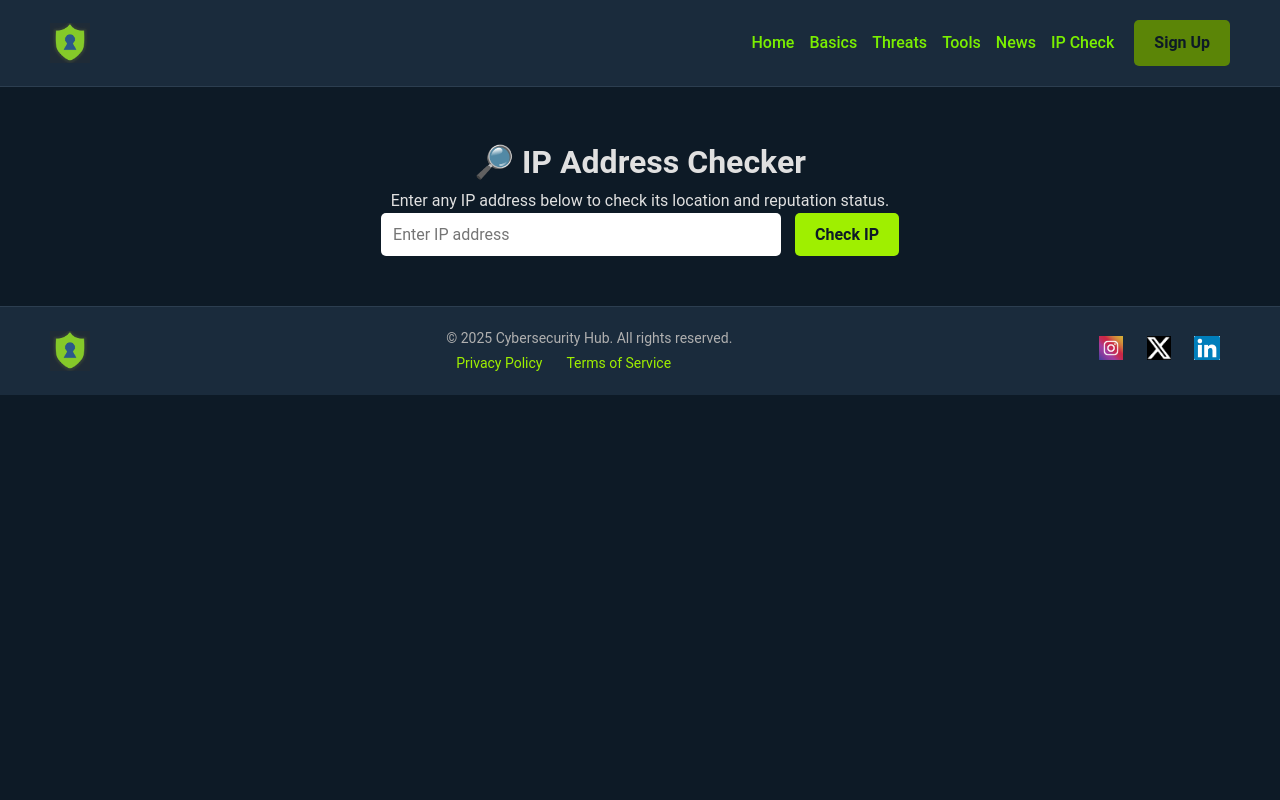
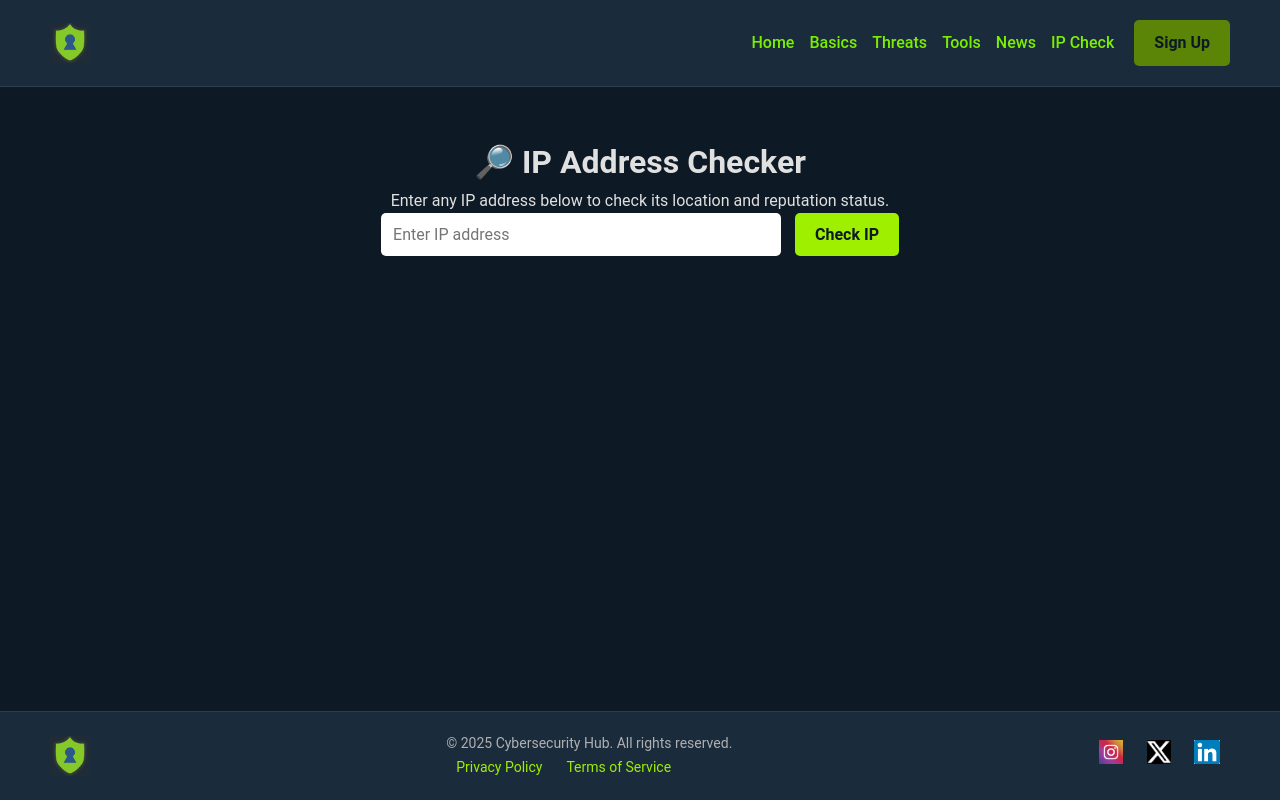
Before and after one commit to nahmad0/nahmad0.github.io, a plain HTML site: page ipcheck.html in a window 1280 px wide. Drawn offline with Linux system fonts and the light colour scheme.

Commit message:
Final header and footer

```diff
--- a/ipcheck.html
+++ b/ipcheck.html
@@ -14,7 +14,7 @@
         <img src="vid/Logo_Convwer.gif" alt="Logo" class="logo-img">
         <div class="nav-container">
           <nav>
-            <a href="#basics.html">Home</a>
+            <a href="index.html">Home</a>
             <a href="basics.html">Basics</a>
             <a href="Threats.html">Threats</a>
             <a href="tools.html">Tools</a>
@@ -55,7 +55,8 @@
 </main>
 
       <!-- Footer -->
-      <footer>
+      <footer id = "IPCheckFootstyler">
+      <!-- Position this footer to the bottom only  -->
         <img src="vid/Logo_Convwer.gif" alt="Cybersecurity Hub Logo" class="logo-img">
         <div class="links">
             <p>© 2025 Cybersecurity Hub. All rights reserved.</p>
--- a/styles.css
+++ b/styles.css
@@ -966,3 +966,23 @@ footer .social img {
     background-color: #2d502c;
     color: #e0e0e0;
   }
+
+
+
+
+
+
+
+
+
+
+  #IPCheckFootstyler {
+
+
+  position: fixed;
+  bottom: 0;
+  left: 0;
+  width: 100%;
+  z-index: 100;
+
+}
```
